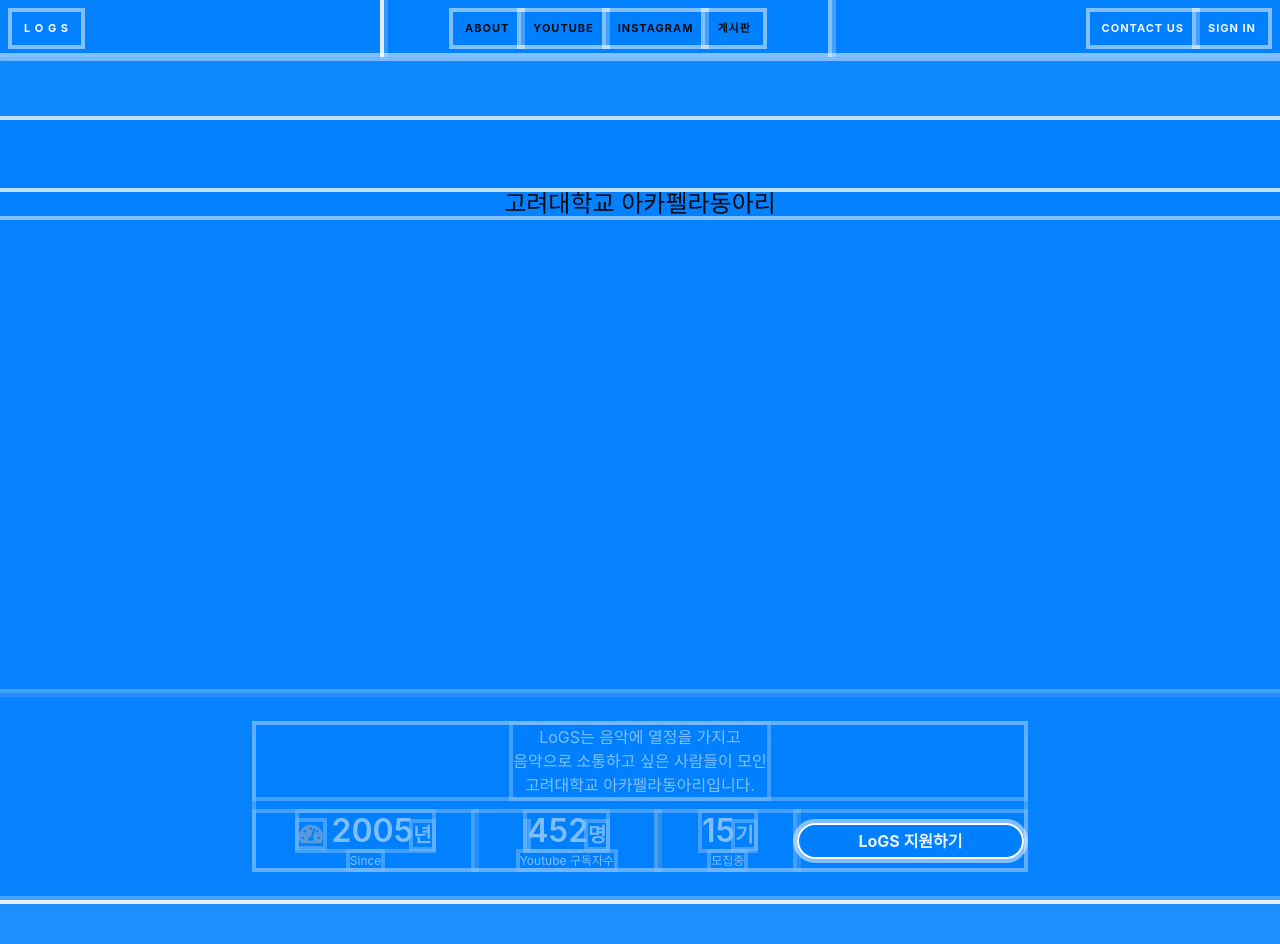
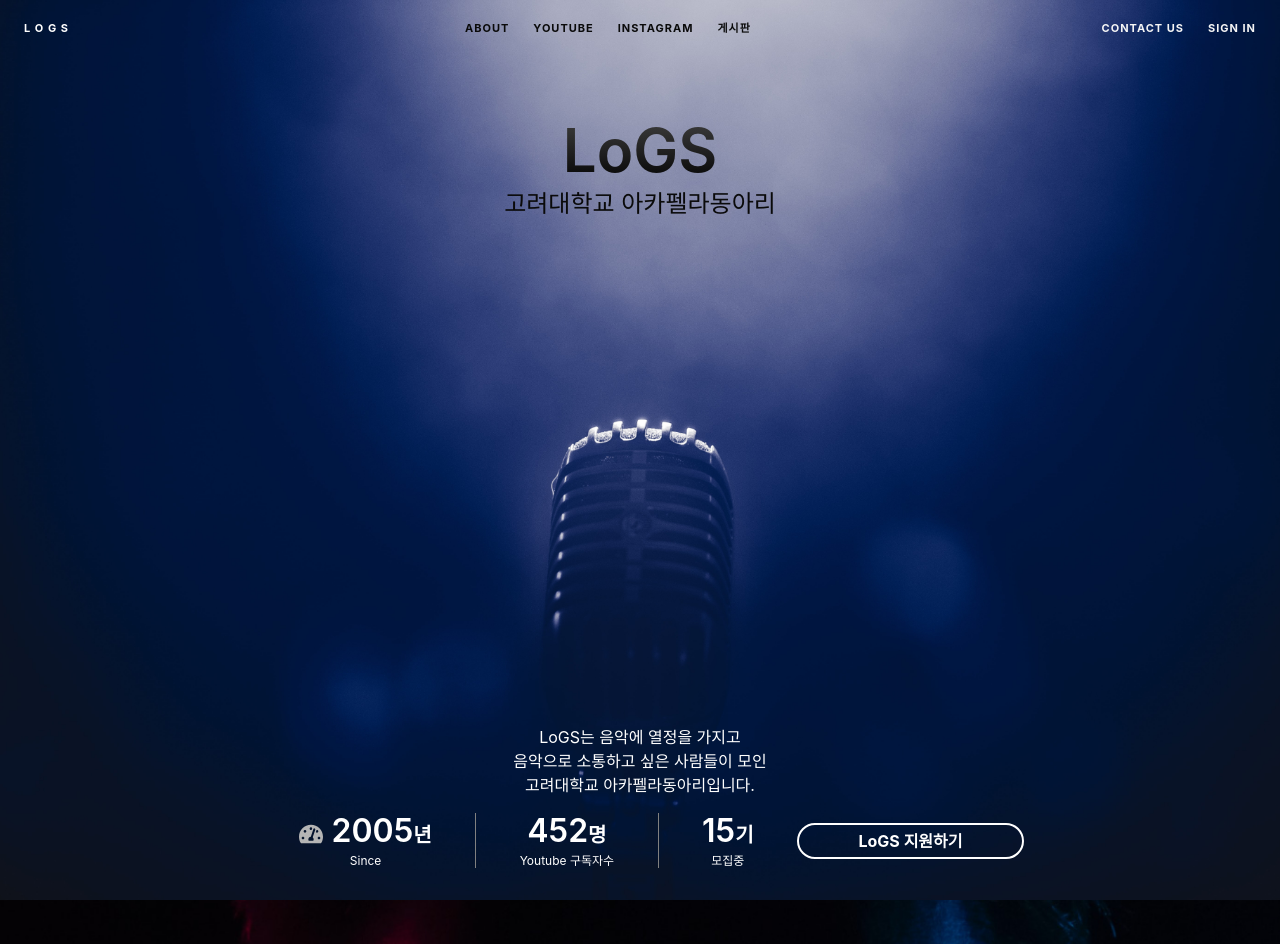
Before and after one commit to acalogs/acalogs.github.io, a Jekyll site: the page built from pages/main.html, in a window 1280 px wide. Shown: the top 944 px of the page. Built offline with Jekyll 4.4.1, drawn with Linux system fonts in a browser that asks for light colours; nearby versions of some CDN libraries.

```diff
--- a/pages/main.html
+++ b/pages/main.html
@@ -13,7 +13,7 @@
 	<link rel="stylesheet" href="https://cdnjs.cloudflare.com/ajax/libs/bulma/0.7.0/css/bulma.min.css">
 	<link rel="stylesheet" href="https://cdnjs.cloudflare.com/ajax/libs/font-awesome/4.7.0/css/font-awesome.min.css">
 	<script defer src="https://use.fontawesome.com/releases/v5.0.7/js/all.js"></script>
-    <link rel="stylesheet" href="assets/css/debug.css">
+    <!--<link rel="stylesheet" href="assets/css/debug.css">-->
 	<link rel="stylesheet" href="assets/css/helpers.css">
 	<link rel="stylesheet" href="assets/css/grid.css">
 	<style>
```
